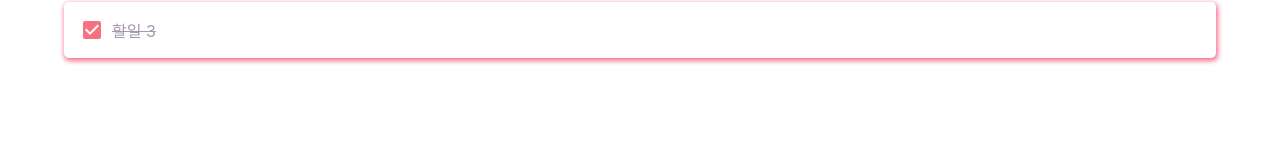
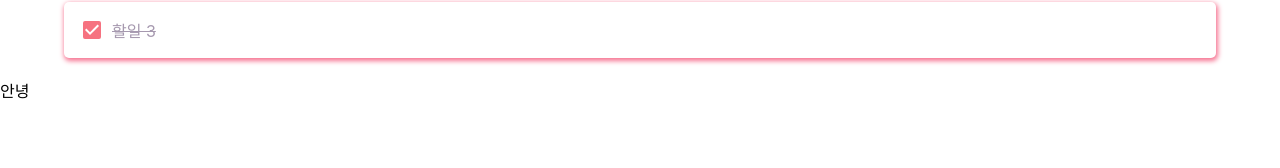
Before and after one commit to bobready0812/todo, a React (Create React App) app: page / in a window 1280 px wide. Shown: the part 223-391 px from the top of the page. Built offline with nearby package versions, Linux system fonts and the light colour scheme.

Commit message:
20220505

```diff
--- a/src/App.js
+++ b/src/App.js
@@ -3,6 +3,7 @@ import './App.css';
 import TodoBack from './components/TodoBack';
 import TodoList from './components/TodoList';
 import {MdAddCircle} from 'react-icons/md'
+import TodoAdd from './components/TodoAdd';
 
 
 function App() {
@@ -29,6 +30,7 @@ function App() {
         <div className='add-todo-button'>
           <MdAddCircle/>
         </div>
+        <TodoAdd/>
       </TodoBack>
   );
 }
--- a/src/components/TodoAdd.js
+++ b/src/components/TodoAdd.js
@@ -0,0 +1,7 @@
+import React from "react";
+
+const TodoAdd = () => {
+    return <div>안녕</div>
+};
+
+export default TodoAdd;
```
